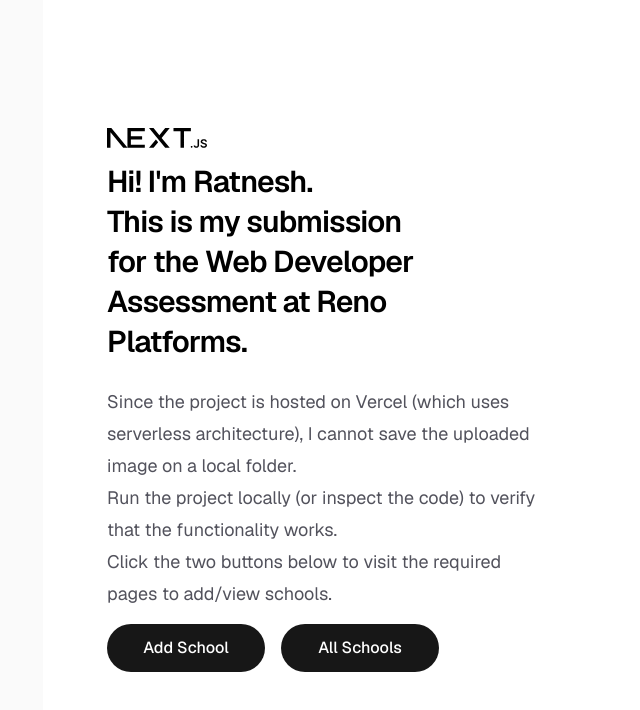
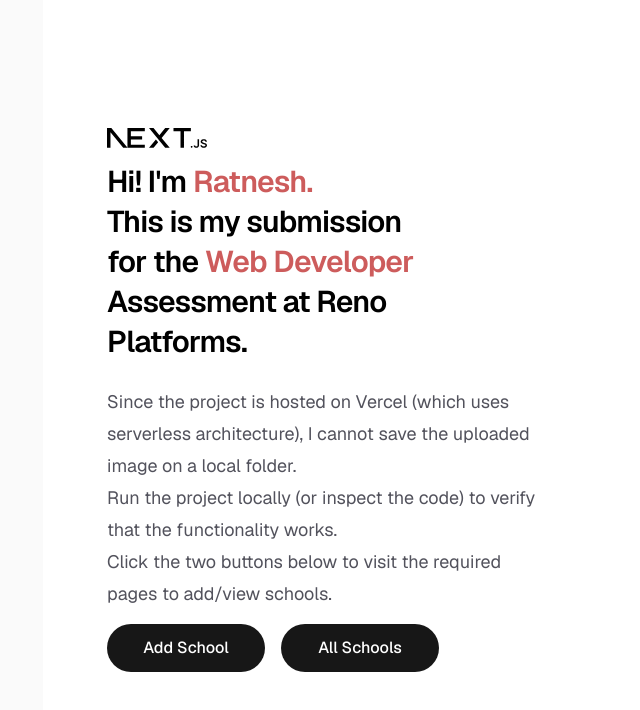
Before and after one commit to TheYorouzoya/reno-assessment, a Next.js app: page / in a window 1280 px wide. Shown: the top 710 px of the page, without its empty margins (213-853 px from the left). Built offline with nearby package versions, Linux system fonts and the light colour scheme.

Commit message:
Update CSS

```diff
--- a/app/page.tsx
+++ b/app/page.tsx
@@ -14,7 +14,7 @@
         />
         <div className="flex flex-col items-center gap-6 text-center sm:items-start sm:text-left">
           <h1 className="max-w-xs text-3xl font-semibold leading-10 tracking-tight text-black dark:text-zinc-50">
-            Hi! I'm Ratnesh. <br />This is my submission for the Web Developer Assessment at Reno Platforms.
+            Hi! I'm <span style={{color: "indianred"}}>Ratnesh.</span> <br />This is my submission for the <span style={{color: "indianred"}}>Web Developer</span> Assessment at Reno Platforms.
           </h1>
           <p className="max-w-md text-lg leading-8 text-zinc-600 dark:text-zinc-400">
             Since the project is hosted on Vercel (which uses serverless architecture), I cannot save the uploaded image on a local folder.
```
